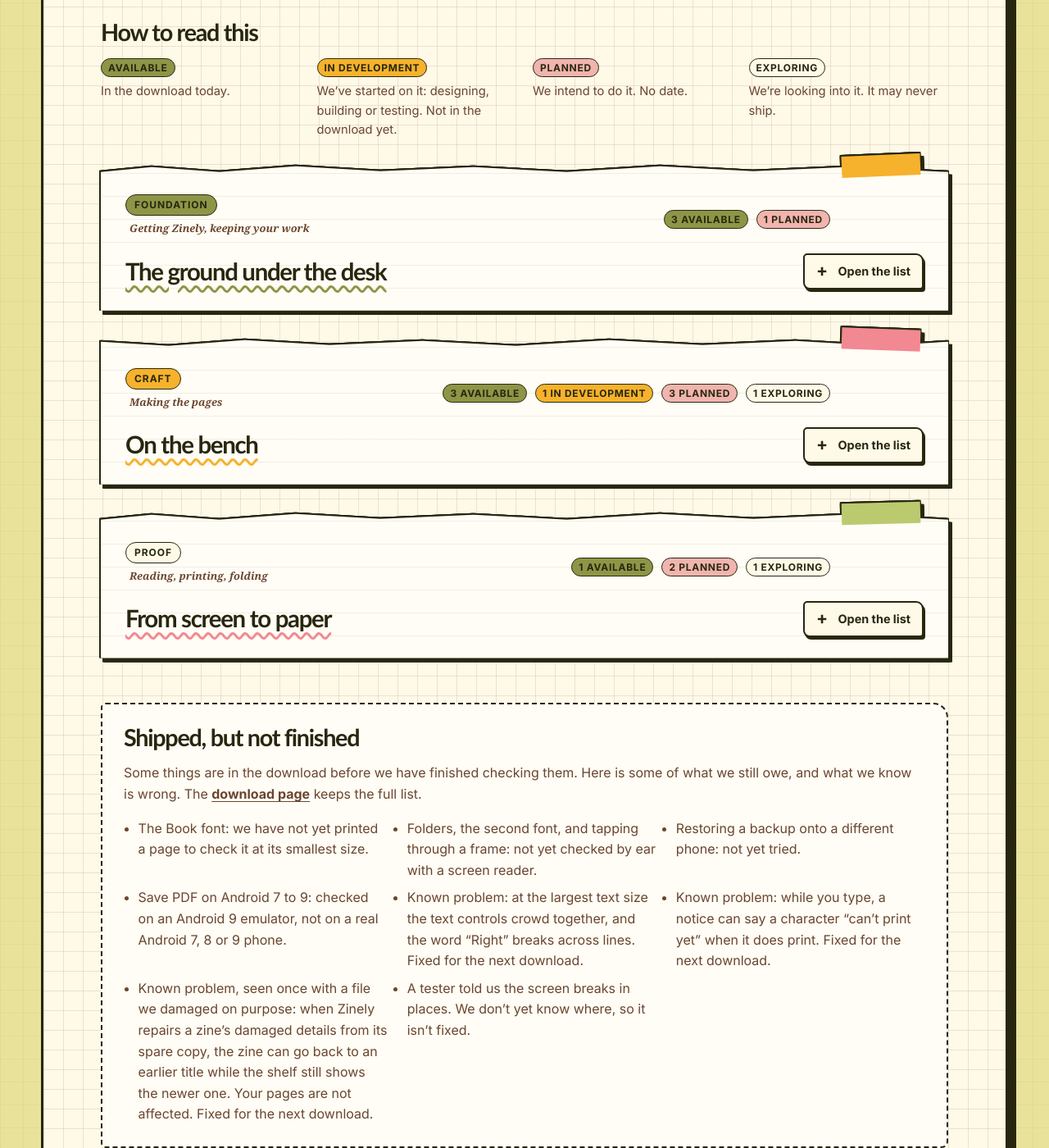
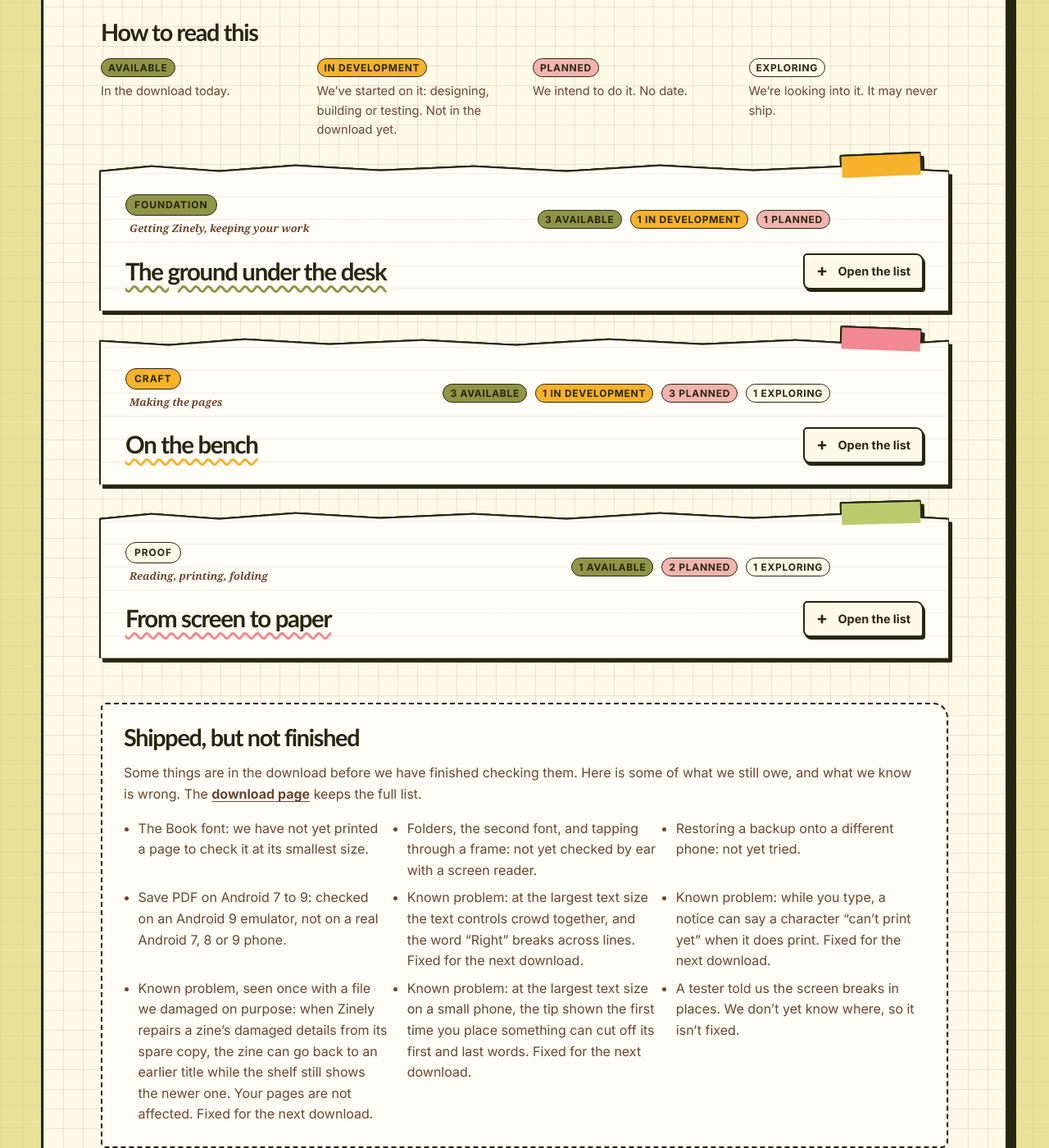
Before and after one commit to aritr-codes/zinely-android, a Jekyll site: the page website/roadmap/index.html, which Jekyll copies as it is, in a window 1280 px wide and 1400 px high, scrolled down 585 px. Shown: the whole window at 82% size. Built offline with Jekyll 4.4.1, drawn with Linux system fonts in a browser that asks for light colours.

Commit message:
Website roadmap: restored-details note and hint fix for the next download, paper colour on screen only
The note (ADR-134) is In development, built for the next download. The
first-run hint clipping at the largest text is fixed for the next download
(D-119). Photo descriptions and paper sizes say their designs exist, nothing
built. Art says candidate drawings are being chosen. "Page backgrounds"
becomes paper colour shown on screen and never printed (ADR-136 decision 5).

Co-Authored-By: Claude Opus 5.5 (1M context) <noreply@anthropic.com>

```diff
--- a/website/index.html
+++ b/website/index.html
@@ -252,12 +252,12 @@
             <tr role="row">
               <th scope="row" role="rowheader">Shelf</th>
               <td role="cell">Start, rename, copy, and delete zines. Keep zines together in folders. Back up your whole shelf to a file and restore it, with a clear account of what was saved or added.</td>
-              <td role="cell"><span class="status-line"><span class="status-chip planned">Planned</span> Zinely on Google Play.</span></td>
+              <td role="cell"><span class="status-line"><span class="status-chip development">In development</span> a note when Zinely repairs a zine’s details. Nothing to try yet.</span><span class="status-line"><span class="status-chip planned">Planned</span> Zinely on Google Play.</span></td>
             </tr>
             <tr role="row">
               <th scope="row" role="rowheader">Bench</th>
               <td role="cell">Photos from your gallery or another app’s Share button, words, and Art. Reframe, flip, copy, and the photocopier look. Two fonts for your words, Book and Plain. Undo and redo that say what they did. Tap through a frame to what’s underneath.</td>
-              <td role="cell"><span class="status-line"><span class="status-chip development">In development</span> two hand-cut frames. Nothing to try yet.</span><span class="status-line"><span class="status-chip planned">Planned</span> better-drawn Art and page backgrounds.</span><span class="status-line"><span class="status-chip exploring">Exploring</span> more Art, colours you mix yourself, and new ways to crop photos.</span></td>
+              <td role="cell"><span class="status-line"><span class="status-chip development">In development</span> two hand-cut frames. Nothing to try yet.</span><span class="status-line"><span class="status-chip planned">Planned</span> better-drawn Art, and your paper’s colour shown on screen.</span><span class="status-line"><span class="status-chip exploring">Exploring</span> more Art, colours you mix yourself, and new ways to crop photos.</span></td>
             </tr>
             <tr role="row">
               <th scope="row" role="rowheader">Proof</th>
--- a/website/roadmap/index.html
+++ b/website/roadmap/index.html
@@ -60,13 +60,14 @@
           <details>
             <summary>
               <span class="roadmap-sheet-head"><span class="press-zone">Foundation</span><span class="status-label">Getting Zinely, keeping your work</span><h2 id="foundation-title">The ground under the desk</h2></span>
-              <span class="roadmap-tally"><span class="status-chip available">3 Available</span><span class="status-chip planned">1 Planned</span></span>
+              <span class="roadmap-tally"><span class="status-chip available">3 Available</span><span class="status-chip development">1 In development</span><span class="status-chip planned">1 Planned</span></span>
               <span class="roadmap-toggle"><span class="when-closed">Open the list</span><span class="when-open">Fold it away</span></span>
             </summary>
             <ul class="roadmap-items">
               <li><span class="status-chip available">Available</span> Works offline with no account. Back up your whole shelf to a file and restore it later.</li>
               <li><span class="status-chip available">Available</span> <strong>0.9.0-beta.6, backups that tell you what happened.</strong> Backups tells you when you last backed up. A backup that fails says where it failed, and one zine that can’t be read no longer stops the rest. Restoring adds only the zines that aren’t already on your shelf. <a href="../changelog/#beta-6">See what changed</a>.</li>
               <li><span class="status-chip available">Available</span> <strong>0.9.0-beta.7, folders on your shelf.</strong> Make your own folders to keep zines together. A folder shows as a pile of covers, and a backup remembers which folder each zine was in. <a href="../changelog/#beta-7">See what changed</a>.</li>
+              <li><span class="status-chip development">In development</span> <strong>A note when Zinely repairs a zine’s details.</strong> If the small file that holds a zine’s name, cover and folder is damaged, Zinely already uses its earlier copy. Your shelf will now say so, name the zine, and keep the note until you tap Got it. It is built for the next download. We still have to listen with a screen reader and try it on a real phone. There is nothing to try yet.</li>
               <li><span class="status-chip planned">Planned</span> Zinely on Google Play. Account approval, testing, and store review still have to happen. Until then, <a href="../download/">download the Android beta here</a>.</li>
             </ul>
           </details>
@@ -84,9 +85,9 @@
               <li><span class="status-chip available">Available</span> <strong>New in beta.6.</strong> Undo and redo say what they did. A tap in the hole of a window frame, a ring, or a photo corner reaches what’s underneath. With a screen reader, a page reads top to bottom. The Font button that did nothing is gone.</li>
               <li><span class="status-chip available">Available</span> <strong>New in beta.7: a second font for your words.</strong> Book, a bookish serif, beside today’s Plain. Select some words and tap Text to choose. We have not yet printed a page to check Book at its smallest size.</li>
               <li><span class="status-chip development">In development</span> <strong>Two hand-cut frames</strong> for your pages, Snipped border and Round window. They are built. We still have to try them by hand, print a page, and listen with a screen reader. There is nothing to try yet.</li>
-              <li><span class="status-chip planned">Planned</span> <strong>Better-drawn Art.</strong> A tester told us some Art pieces look rough. We agree, and we plan to redraw them so they look made by one hand. All 34 are redrawn on paper; they aren’t in the app yet.</li>
-              <li><span class="status-chip planned">Planned</span> <strong>Page backgrounds.</strong> Something behind your photos and words other than plain paper.</li>
-              <li><span class="status-chip planned">Planned</span> <strong>Photo descriptions.</strong> Add a few words to a photo so a screen reader can say what it shows when the zine is read in the app. Printed and PDF copies won’t carry it.</li>
+              <li><span class="status-chip planned">Planned</span> <strong>Better-drawn Art.</strong> A tester told us some Art pieces look rough. We agree, and we plan to redraw them so they look made by one hand. All 34 are redrawn on paper, and we are now choosing between candidate drawings. They aren’t in the app yet.</li>
+              <li><span class="status-chip planned">Planned</span> <strong>Paper colour, on screen.</strong> If you print on coloured paper, see your pages on that colour in the app. It is shown on screen only: Zinely won’t print a background colour, because the colour comes from the paper you load.</li>
+              <li><span class="status-chip planned">Planned</span> <strong>Photo descriptions.</strong> Add a few words to a photo so a screen reader can say what it shows when the zine is read in the app. Printed and PDF copies won’t carry it. What a screen reader will say is designed; nothing is built yet.</li>
               <li><span class="status-chip exploring">Exploring</span> More Art, see-through photos, and new ways to crop or cut out photos. Also colours you mix yourself, saving the colours and pieces you like, using your own artwork, and simple photo fixes such as black and white. These are ideas under consideration, not announced features. Some would undo choices we made on purpose, such as keeping to a small set of inks, so we are weighing them before we promise anything.</li>
             </ul>
           </details>
@@ -102,7 +103,7 @@
             <ul class="roadmap-items">
               <li><span class="status-chip available">Available</span> Read the finished zine page by page. Share a print-ready PDF for A4 or US Letter paper, or save it to Downloads (on Android 7 to 9, Zinely asks for permission first). Follow the fold guide in the app or <a href="../#fold-guide">on this site</a>.</li>
               <li><span class="status-chip planned">Planned</span> <strong>Help at the printer.</strong> Clearer guidance at the print step, so you can check one sheet came out right before you print the rest.</li>
-              <li><span class="status-chip planned">Planned</span> <strong>More paper sizes.</strong> Today Zinely prints on A4 and US Letter. US Legal and A5 come next.</li>
+              <li><span class="status-chip planned">Planned</span> <strong>More paper sizes.</strong> Today Zinely prints on A4 and US Letter. US Legal and A5 come next. How you’ll choose them is designed; they aren’t built yet.</li>
               <li><span class="status-chip exploring">Exploring</span> <strong>Fewer “wait, which way?” moments.</strong> We want to watch first-time makers use the fold guide with real paper, then improve the steps that make them pause.</li>
             </ul>
           </details>
@@ -120,6 +121,7 @@
           <li>Known problem: at the largest text size the text controls crowd together, and the word “Right” breaks across lines. Fixed for the next download.</li>
           <li>Known problem: while you type, a notice can say a character “can’t print yet” when it does print. Fixed for the next download.</li>
           <li>Known problem, seen once with a file we damaged on purpose: when Zinely repairs a zine’s damaged details from its spare copy, the zine can go back to an earlier title while the shelf still shows the newer one. Your pages are not affected. Fixed for the next download.</li>
+          <li>Known problem: at the largest text size on a small phone, the tip shown the first time you place something can cut off its first and last words. Fixed for the next download.</li>
           <li>A tester told us the screen breaks in places. We don’t yet know where, so it isn’t fixed.</li>
         </ul>
       </section>
```
